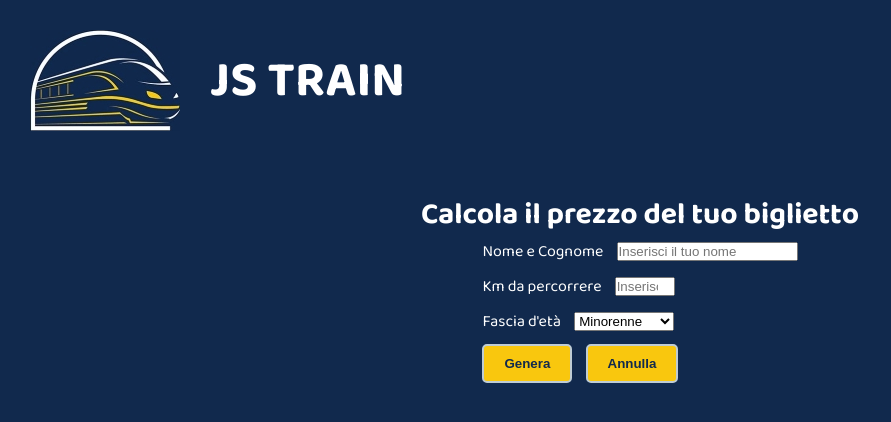
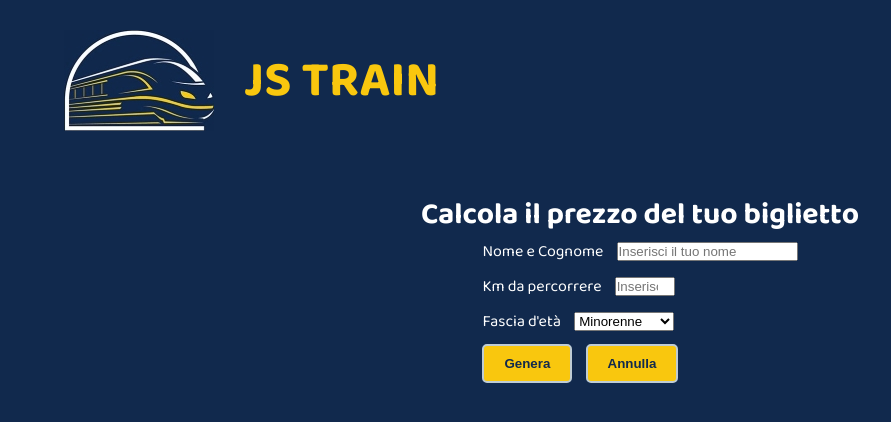
Before and after one commit to fabiogadau/js-biglietto-treno-form, a plain HTML site: page index.html in a window 1280 px wide. Shown: the whole page, without its empty margins (0-891 px from the left). Drawn offline with Linux system fonts and the light colour scheme.

Commit message:
css added

```diff
--- a/style/main.css
+++ b/style/main.css
@@ -5,8 +5,8 @@
 }
 
 body {
-  max-width: 100%;
   font-family: 'Baloo 2', cursive;
+  font-size: 16px;
   color: #fff;
   background-color: #11294d;
 }
@@ -20,18 +20,21 @@ body {
 }
 
 .logo-title {
-  max-width: 100%;
-  margin: 30px;
+  max-width: 90%;
+  margin: 0 auto;
+  padding-top: 30px;
   display: flex;
+  flex-direction: column;
   align-items: center;
 }
 
 .logo-title img {
-padding-right: 30px;
+  padding-right: 30px;
 }
 
 .logo-text {
   font-size: 50px;
+  color: #f9c70e;
 }
 
 .wrapper {
@@ -63,9 +66,10 @@ padding-right: 30px;
 }
 
 #biglietto {
+  max-width: 100%;
   border: 3px solid #f9c70e;
   border-radius: 30px;
-  padding: 30px;
+  padding: 10px;
   margin: 20px 0 20px;
 }
 
@@ -78,7 +82,6 @@ padding-right: 30px;
 }
 
 th, td {
-  padding: 10px;
   border: 2px solid #f9c70e;
 }
 
@@ -96,3 +99,21 @@ td {
   font-weight: bold;
   color: #11294d;
 }
+
+@media screen and (min-width: 667px) {
+  .logo-title {
+    flex-direction: row;
+    padding-bottom: 30px;
+  }
+
+  #biglietto {
+    border: 3px solid #f9c70e;
+    border-radius: 30px;
+    padding: 30px;
+    margin: 20px 0 20px;
+  }
+
+  th, td {
+    padding: 10px;
+  }
+}
```
